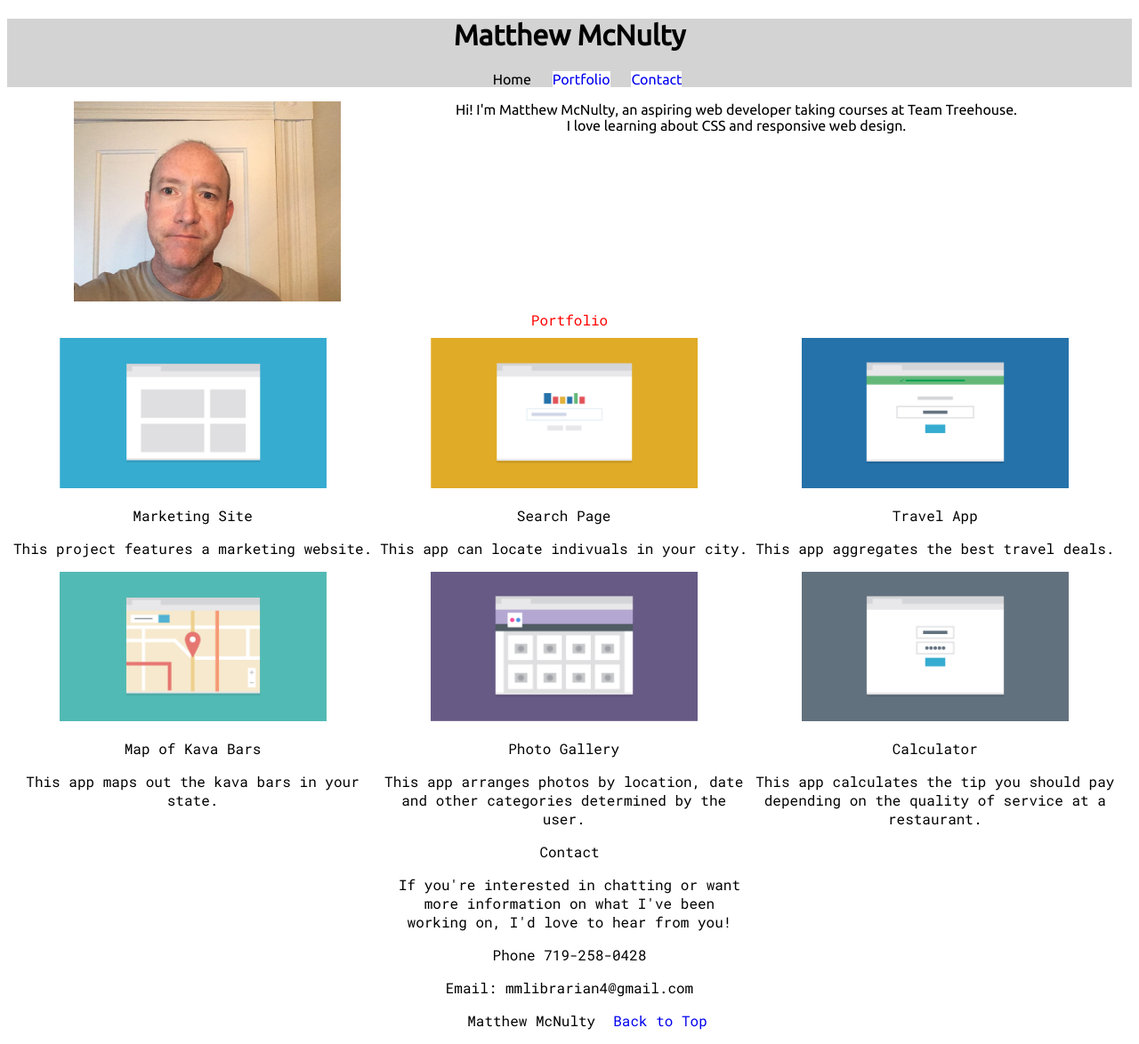
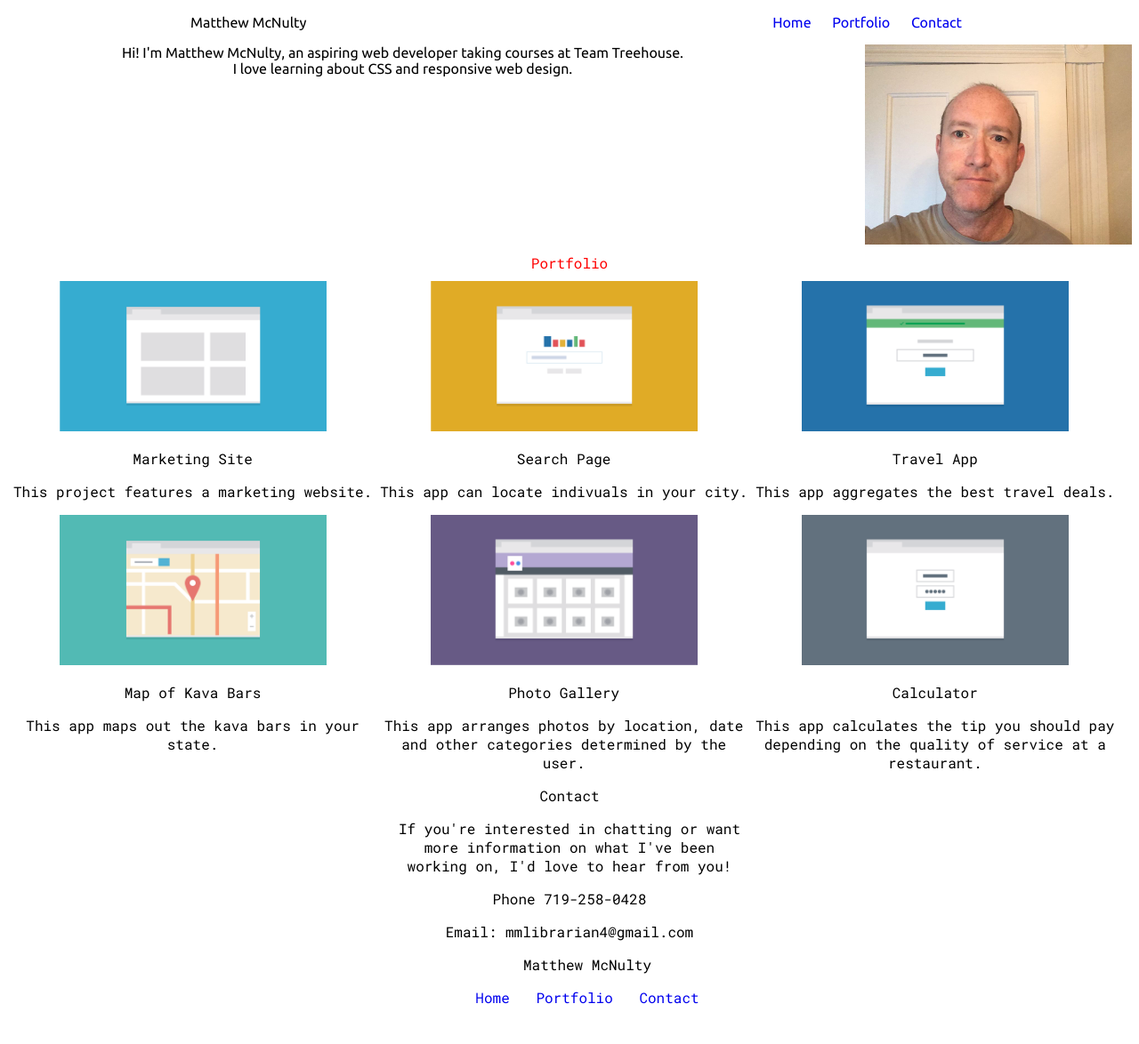
Before and after one commit to mmcnulty42/Project2, a plain HTML site: page Portfolio Site/index.html in a window 1280 px wide. Shown: the whole page at 89% size. After the commit the page ends 1142 px from the top, so only its background shows below. Drawn offline with Linux system fonts and the light colour scheme.

Commit message:
Add files via upload

```diff
--- a/Portfolio Site/index.html
+++ b/Portfolio Site/index.html
@@ -1,22 +1,22 @@
 <!DOCTYPE html>
-<html>
-<head><title>Portfolio Page</title></head>
+<html lang="en">
+<head><title>Portfolio Page</title>
 <meta name="viewport" content="width=device-width, initial-scale=1.0">
 <link rel="stylesheet" type="text/css" href="styles/styles.css">
 <link href="https://fonts.googleapis.com/css?family=Roboto+Mono&display=swap" rel="stylesheet">
 
 <link href="https://fonts.googleapis.com/css?family=Ubuntu&display=swap" rel="stylesheet">
 
+</head>
 
-</head>
 <body>
 
  <div class="div3">
-      <h1>Matthew McNulty</h1>
+
 <nav>
-<ul class="ul">
-
-    <li>Home</li>
+<ul class="ul" id="#top">
+    <li class="matthew">Matthew McNulty</li>
+    <li id="home"><a href="index.html">Home</a></li>
     <li><a href="#portfolio">Portfolio</a></li>
     <li><a href="#contact">Contact</a></li>
 </ul>
@@ -28,10 +28,10 @@
 <div class="wrapper2 clearfix" >
 
 
-   <div>  <img src="images/Matty2.jpg" class="matty"></div>
+   <div>  <img src="images/Matty2.jpg" alt="picture of Matthew McNulty" class="matty"></div>
 <div><p class="name">Hi! I'm Matthew McNulty, an aspiring web developer taking courses at Team Treehouse.<br>
         I love learning about CSS and responsive web design.</p></div></div>
-
+<main>
 <div class="div2" id="portfolio">Portfolio</div>
 
 <div class="wrapper">
@@ -40,56 +40,68 @@
     <div class="item">
 
 
-    <img src="images/portfolio-1.png">
+    <img src="images/portfolio-1.png" alt="picture of a marketing app">
 
     <p>Marketing Site</p>
     <p>This project features a marketing website. </p>
 
     </div>
 <div class="item">
-    <img src="images/portfolio-2.png" >
+    <img src="images/portfolio-2.png" alt="picture of a locator app" >
 <p>Search Page</p>
 <p>This app can locate indivuals in your city.</p>
 
 
 </div>
 <div class="item">
-<img src="images/portfolio-3.png">
+<img src="images/portfolio-3.png" alt="picture of a travel app">
 <p>Travel App</p>
 <p>This app aggregates the best travel deals.</p>
 
 </div>
 <div class="item">
-    <img src="images/portfolio-4.png">
+    <img src="images/portfolio-4.png" alt="picture of a kava bar app">
        <p> Map of Kava Bars</p>
    <p>This app maps out the kava bars in your state.</p>
 </div>
 <div class="item">
 
-<img src="images/portfolio-5.png">
+<img src="images/portfolio-5.png" alt="picture of a photo gallery app">
 <p>Photo Gallery  </p>
 <p>This app arranges photos by location, date and other categories determined by the user.</p>
 </div>
 
 <div class="item">
-<img src="images/portfolio-6.png">
+<img src="images/portfolio-6.png" alt="picture of a calculator app">
 <p>Calculator</p>
 <p>This app calculates the tip you should pay depending on the quality of service at a restaurant.</p>
 
 </div>
-
-
-<div class="div"><p id="contact">Contact</p>
+</div>
+</main>
+<footer class="contact">
+<div ><p id="contact">Contact</p>
 <p>If you're interested in chatting or want<br>more information on what I've been<br> working on, I'd love
     to hear from you!
 </p>
 <p>Phone 719-258-0428</p>
-<p>Email: mmlibrarian4@gmail.com</p>
+<p >Email: mmlibrarian4@gmail.com</p>
 
-<ul ><li class="l">Matthew McNulty</li><li class="l"><a href="#top">Back to Top</a></li></ul>
+<ul>
+    <li class="l">Matthew McNulty</li>
+    <li class="l2" ><a href="#top">Back to Top</a></li>
 
+</ul>
+<ul class="ulbreakpoint">
+<li ><a href="#home">Home</a></li>
+<li><a href="#portfolio">Portfolio</a></li>
+<li><a href="#contact">Contact</a></li>
+
+</ul>
 </div>
-</div>
+
+</footer>
+
 
 </body>
 </html>
--- a/Portfolio Site/styles/styles.css
+++ b/Portfolio Site/styles/styles.css
@@ -1,27 +1,50 @@
 
-li {display:block;  list-style-type:none; padding:10px; text-align:center; }
+ li {display:block;  list-style-type:none; padding:10px; text-align:center; }
+
 body {font-family: 'Roboto Mono', monospace;}
+
 * {box-sizing:border-box; }
+
 h1 {text-align:center;}
+
 img {width:300px; margin:auto;}
+
 .item {text-align:center;}
-.wrapper {text-align:center;}
+
+.wrapper {text-align:center; background-color: white;}
+
 .wrapper2 {text-align:center; }
+
 #contact {text-align:center; clear:both;}
+
 .clearfix::after {
     content: "";
     clear: both;
     display: table;
   }
-.div2 {text-align:center; margin:10px; color:red;}
-nav {text-align:center;}
-a {text-decoration:none; background-color:white;}
-.div3 {background-color:lightgrey; font-family: 'Ubuntu', sans-serif; }
-.l {text-align:center;}
-.ul {font-family: 'Ubuntu', sans-serif;}
-.name {font-family: 'Ubuntu', sans-serif;}
+
+  .div2 {text-align:center; margin:10px; color:red;}
+
+  nav {text-align:center;}
+
+  a {text-decoration:none; background-color:white;}
+
+  .div3 { font-family: 'Ubuntu', sans-serif; }
+
+  .l {text-align:center; display:inline;}
+
+  .ul {font-family: 'Ubuntu', sans-serif; padding-right:25px;}
+
+  .name {font-family: 'Ubuntu', sans-serif;}
+
+@media (min-width:320px) {.ulbreakpoint {display:none;} .contact{text-align:center;}}
+
 @media (min-width:768px) {.item {width:50%; float:left; } li {display:inline;}
-.matty { float:left; overflow:hidden; margin-left:75px;}
- }
+.matty { float:right; overflow:hidden; margin-left:75px;} .contact {text-align:center;}
+ .l2 {display:none;} .ulbreakpoint {display:inline;}}
 
-@media (min-width:1024px) {.item {width:33%; float:left;}}
+@media (min-width:1024px) {.item {width:33%; float:left;} h1 {text-align:left;}
+.matthew {margin-right:500px;} .contact {text-align:center;} #top {display:none;}
+.ulbreakpoint {display:inline;}
+.l2 {display:none;}
+}
```
